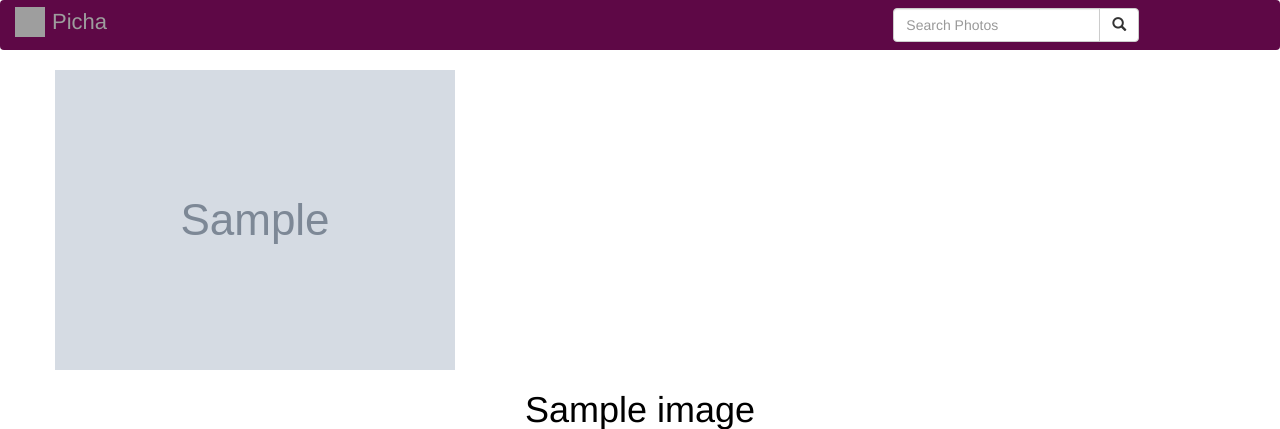
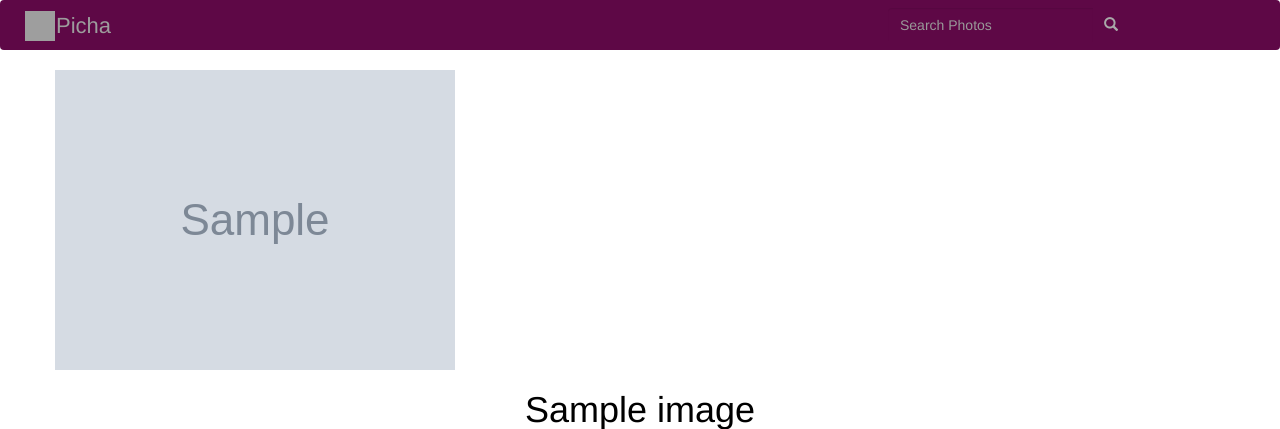
Before and after one commit to alishakavene/photoGallery, a Django app: page /image/1 in a window 1280 px wide. Shown: the top 429 px of the page. Run offline with Django 3.2, Linux system fonts and the light colour scheme; tables that the repository leaves empty hold one stand-in row (values such as "Sample post"); grey boxes marked "Sample" are stand-in pictures; some libraries are stand-ins or nearby versions; grey boxes are pictures that could not be loaded.

Commit message:
add styling to homepage

```diff
--- a/pictures/static/css/basephotos.css
+++ b/pictures/static/css/basephotos.css
@@ -5,6 +5,12 @@ h1 {
 .navbar-inverse {
     background-color: #5e0846;
     border: #5e0846;
+    padding: 1rem 1rem;
+    position: sticky;
+    top: 0;
+    z-index: 1;
+    box-shadow: 2px black;
+    height: 32px;
 }
 
 .navbar-header {
@@ -14,5 +20,31 @@ h1 {
 .navbar-brand {
     line-height: 30px;
     font-size: 22px;
-    margin: -8px;
+    margin: -14px;
 }
+
+.navbar-form {
+    margin: -2px;
+    background-color: #5e0846;
+}
+
+.form-control {
+    background-color: transparent;
+    border: none;
+}
+
+.input-group-btn {
+    background-color: transparent;
+}
+
+.btn-default {
+    background-color: transparent;
+    border: none;
+    color: darkgray;
+}
+
+a {
+    color: #5e0846;
+}
+
+h2 {}
--- a/pictures/templates/navbar.html
+++ b/pictures/templates/navbar.html
@@ -16,6 +16,8 @@
             <div class="navbar-header">
                 <a class="navbar-brand" href="{% url 'photoToday' %}">Picha</a>
             </div>
+
+
             <!-- Adding a search form  -->
             <div class="col-sm-4 col-md-4 navbar-right">
 
--- a/pictures/templates/photogallery/base.html
+++ b/pictures/templates/photogallery/base.html
@@ -14,8 +14,7 @@
 
 <body>
     {% include "navbar.html" %} {% block content %}
-    <h2> PICHA GALLERY</h2>
-    <h1 class='text-center'>Photos for :{{date|date:"l d-F Y"}}</h1> {%endblock%} {% block scripts %}
+    <h2>PICHA GALLERY</h2> {%endblock%} {% block scripts %}
     <script src="https://ajax.googleapis.com/ajax/libs/jquery/3.2.1/jquery.min.js"></script>
     {% bootstrap_javascript %} {% endblock %}
 </body>
--- a/pictures/templates/photogallery/today-photos.html
+++ b/pictures/templates/photogallery/today-photos.html
@@ -13,6 +13,8 @@
                     <h5 class="card-title">{{ photo_item.title }}</h5>
                     <p class="card-text">{{ photo_item.description}}</p>
                     <p class="card-text"><small class="text-muted">{{ photo_item.post_date}}</small></p>
+                    <a href="/image/{{photo_item.id}}"> Click Here!</a>
+
                 </div>
             </div>
         </div>
```
